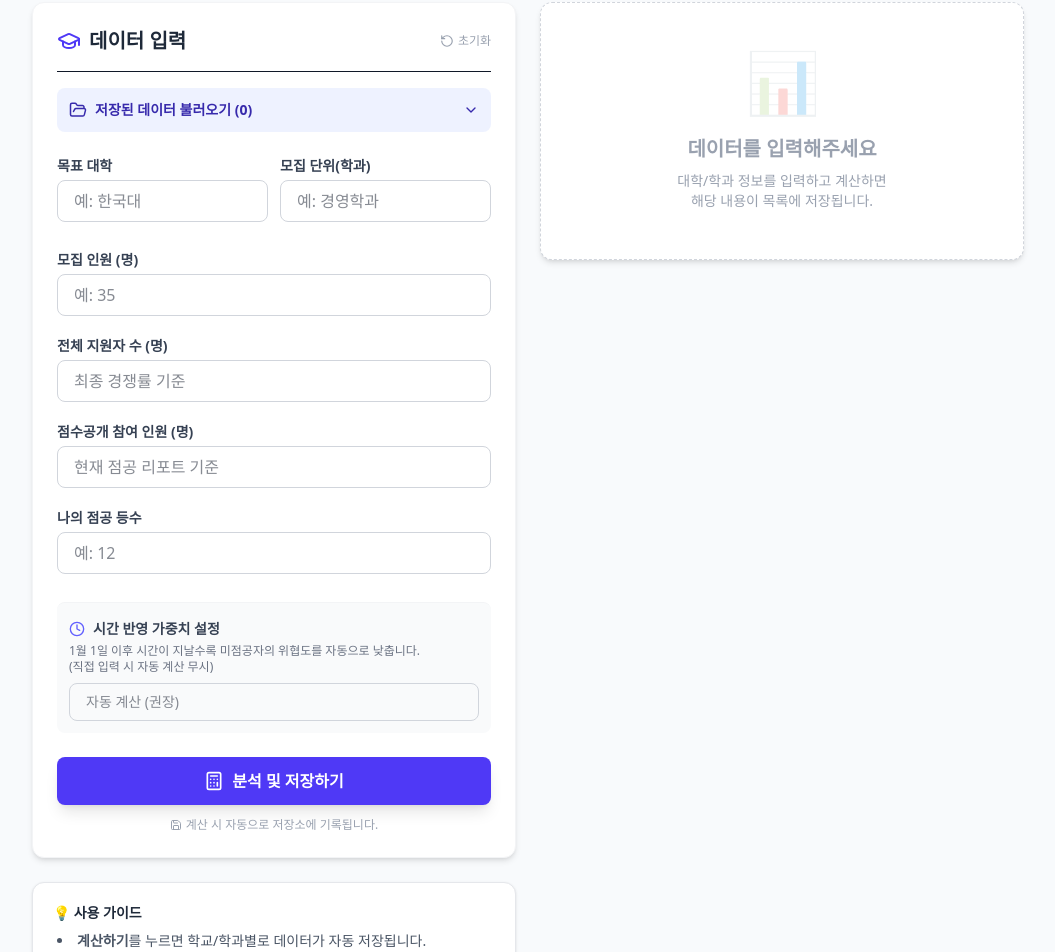
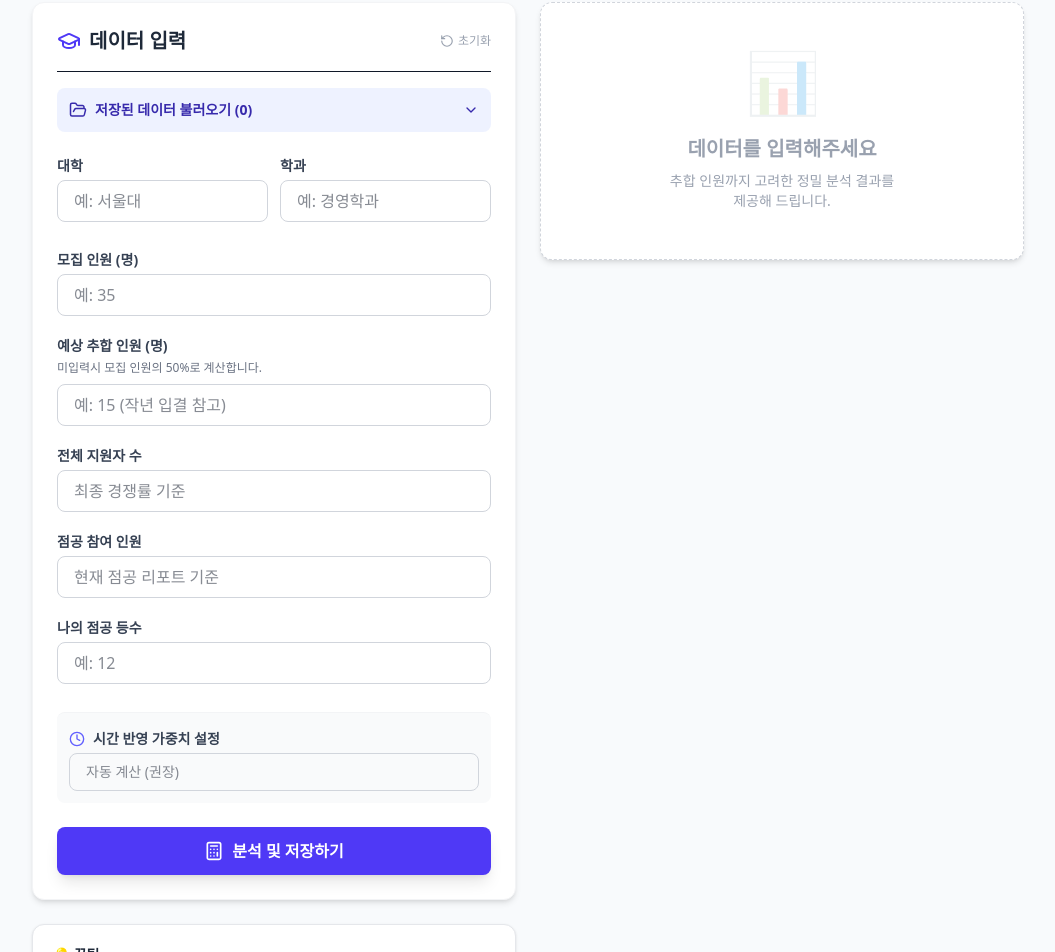
Before and after one commit to FEARNOT502/jeomgong-calculator, a React (Vite) app: page / in a window 1280 px wide. Shown: the part 158-1110 px from the top of the page, without its empty margins (112-1167 px from the left). Built offline with nearby package versions, Linux system fonts and the light colour scheme.

Commit message:
추가합격 업데이트

```diff
--- a/src/App.jsx
+++ b/src/App.jsx
@@ -2,12 +2,11 @@ import React, { useState, useEffect } from 'react';
 import { Calculator, AlertCircle, CheckCircle2, TrendingUp, Users, AlertTriangle, GraduationCap, Clock, Save, RotateCcw, Calendar, FolderOpen, Trash2, ChevronDown } from 'lucide-react';
 
 // ==========================================
-// 1. 핵심 알고리즘 (날짜 연동 로직 유지)
+// 1. 핵심 알고리즘 (추합 인원, 예비번호 로직)
 // ==========================================
 const calculatePrediction = (inputs) => {
-  const { quota, realApplicants, revealedCount, myRank, weight } = inputs;
+  const { quota, realApplicants, revealedCount, myRank, weight, additionalPasses } = inputs;
 
-  // 유효성 검사
   if (revealedCount > realApplicants) throw new Error("점공 인원이 전체 지원자보다 많을 수 없습니다.");
   if (myRank > revealedCount) throw new Error("나의 등수가 점공 인원보다 클 수 없습니다.");
   if (quota <= 0) throw new Error("모집 인원은 0보다 커야 합니다.");
@@ -35,14 +34,30 @@ const calculatePrediction = (inputs) => {
   const realisticRank = myRank + (unrevealedCount * rankRatio * appliedWeight);
   const pessimisticRank = myRank * (realApplicants / revealedCount);
 
-  const ratio = realisticRank / quota;
+  // --- [Modified] 추합 인원 반영 합격 확률 판정 ---
+  // 사용자 입력 추합 인원이 없으면 기본적으로 모집인원의 50% 가정
+  const userAdditionalPasses = (additionalPasses !== '' && additionalPasses !== null)
+    ? parseFloat(additionalPasses)
+    : Math.round(quota * 0.5);
+
+  const maxRank = quota + userAdditionalPasses; // 모집인원 + 추합인원 = 최종 등수 컷
+
+  // 예비 번호 계산 (예상 등수 - 모집 인원)
+  // 음수면 최초합, 양수면 예비 번호
+  const waitingNum = Math.ceil(realisticRank) - quota;
+
   let probability = { label: "분석 불가", color: "text-gray-500", bgColor: "bg-gray-100", score: 0 };
 
-  if (ratio <= 0.8) probability = { label: "최초합 확실 (Very Safe)", color: "text-blue-700", bgColor: "bg-blue-50", score: 95 };
-  else if (ratio <= 1.0) probability = { label: "최초합 적정 (Safe)", color: "text-green-700", bgColor: "bg-green-50", score: 80 };
-  else if (ratio <= 1.3) probability = { label: "추합 유력 (Probable)", color: "text-yellow-700", bgColor: "bg-yellow-50", score: 60 };
-  else if (ratio <= 1.6) probability = { label: "추합 가능 (Risky)", color: "text-orange-700", bgColor: "bg-orange-50", score: 40 };
-  else probability = { label: "불합격 유력 (Danger)", color: "text-red-700", bgColor: "bg-red-50", score: 10 };
+  // 모집인원 안쪽이면 최초합
+  if (waitingNum <= 0) {
+    if (realisticRank <= quota * 0.8) probability = { label: "최초합 확실 (Very Safe)", color: "text-blue-700", bgColor: "bg-blue-50", score: 95 };
+    else probability = { label: "최초합 적정 (Safe)", color: "text-green-700", bgColor: "bg-green-50", score: 85 };
+  } else {
+    // 예비 번호를 받았을 때
+    if (realisticRank <= maxRank * 0.8) probability = { label: "추합 유력 (Probable)", color: "text-yellow-700", bgColor: "bg-yellow-50", score: 65 };
+    else if (realisticRank <= maxRank) probability = { label: "추합권 (Risky)", color: "text-orange-700", bgColor: "bg-orange-50", score: 45 };
+    else probability = { label: "불합격 유력 (Danger)", color: "text-red-700", bgColor: "bg-red-50", score: 15 };
+  }
 
   return {
     ranks: {
@@ -50,20 +65,20 @@ const calculatePrediction = (inputs) => {
       realistic: Math.floor(realisticRank),
       pessimistic: Math.floor(pessimisticRank)
     },
+    waitingNum: waitingNum > 0 ? `예비 ${waitingNum}번` : `최초합 예상`,
     probability,
     metrics: {
       competitionRate: competitionRate.toFixed(2),
-      baseWeight: baseWeight.toFixed(2),
       appliedWeight: appliedWeight.toFixed(2),
-      timeDecayPercent: (timeDecayFactor * 100).toFixed(0),
-      daysPassed: daysPassed,
-      revealedRatio: ((revealedCount / realApplicants) * 100).toFixed(1)
+      revealedRatio: ((revealedCount / realApplicants) * 100).toFixed(1),
+      additionalPasses: userAdditionalPasses,
+      maxRank: Math.floor(maxRank)
     }
   };
 };
 
 // ==========================================
-// 2. 입력 컴포넌트
+// 2. 입력 컴포넌트 (추합 인원 입력으로 변경)
 // ==========================================
 const InputField = ({ label, name, value, onChange, placeholder, subtext, type = "number", step, min, max }) => (
   <div className="mb-4">
@@ -126,7 +141,7 @@ const InputForm = ({ inputs, setInputs, onCalculate, onReset, savedList, onLoad,
         </button>
       </div>
 
-      {/* 저장된 데이터 불러오기 영역 */}
+      {/* 저장된 데이터 불러오기 */}
       <div className="mb-6 bg-indigo-50 rounded-lg p-3 relative">
         <button
           onClick={() => setIsLoadOpen(!isLoadOpen)}
@@ -141,7 +156,7 @@ const InputForm = ({ inputs, setInputs, onCalculate, onReset, savedList, onLoad,
         {isLoadOpen && (
           <div className="mt-3 space-y-2 max-h-40 overflow-y-auto custom-scrollbar">
             {savedList.length === 0 ? (
-              <p className="text-xs text-center text-gray-500 py-2">저장된 내역이 없습니다.<br/>계산을 실행하면 자동으로 저장됩니다.</p>
+              <p className="text-xs text-center text-gray-500 py-2">저장된 내역이 없습니다.</p>
             ) : (
               savedList.map((item, idx) => (
                 <div key={idx} className="flex items-center justify-between bg-white p-2 rounded border border-indigo-100 shadow-sm hover:border-indigo-300 transition-colors">
@@ -157,7 +172,7 @@ const InputForm = ({ inputs, setInputs, onCalculate, onReset, savedList, onLoad,
                       {item.university || "대학 미입력"} <span className="text-indigo-600">{item.department || "학과 미입력"}</span>
                     </div>
                     <div className="text-xs text-gray-400 mt-0.5">
-                      {item.lastUpdated} | {item.quota}명 모집 / {item.myRank}등
+                      {item.lastUpdated} | {item.quota}명 / {item.myRank}등
                     </div>
                   </button>
                   <button
@@ -166,7 +181,6 @@ const InputForm = ({ inputs, setInputs, onCalculate, onReset, savedList, onLoad,
                       onDelete(idx);
                     }}
                     className="p-1.5 text-gray-400 hover:text-red-500 hover:bg-red-50 rounded transition-colors"
-                    title="삭제"
                   >
                     <Trash2 size={14} />
                   </button>
@@ -179,99 +193,49 @@ const InputForm = ({ inputs, setInputs, onCalculate, onReset, savedList, onLoad,
 
       <div className="grid grid-cols-1 gap-y-1">
         <div className="grid grid-cols-2 gap-3 mb-2">
-          <InputField
-            label="목표 대학"
-            name="university"
-            type="text"
-            value={inputs.university}
-            onChange={handleChange}
-            placeholder="예: 한국대"
-          />
-          <InputField
-            label="모집 단위(학과)"
-            name="department"
-            type="text"
-            value={inputs.department}
-            onChange={handleChange}
-            placeholder="예: 경영학과"
-          />
+          <InputField label="대학" name="university" type="text" value={inputs.university} onChange={handleChange} placeholder="예: 서울대" />
+          <InputField label="학과" name="department" type="text" value={inputs.department} onChange={handleChange} placeholder="예: 경영학과" />
         </div>
 
+        <InputField label="모집 인원 (명)" name="quota" value={inputs.quota} onChange={handleChange} placeholder="예: 35" />
+
+        {/* [Modified] 추합 인원 입력 필드 */}
         <InputField
-          label="모집 인원 (명)"
-          name="quota"
-          value={inputs.quota}
+          label="예상 추합 인원 (명)"
+          name="additionalPasses"
+          value={inputs.additionalPasses}
           onChange={handleChange}
-          placeholder="예: 35"
+          placeholder="예: 15 (작년 입결 참고)"
+          subtext="미입력시 모집 인원의 50%로 계산합니다."
         />
-        <InputField
-          label="전체 지원자 수 (명)"
-          name="realApplicants"
-          value={inputs.realApplicants}
-          onChange={handleChange}
-          placeholder="최종 경쟁률 기준"
-        />
-        <InputField
-          label="점수공개 참여 인원 (명)"
-          name="revealedCount"
-          value={inputs.revealedCount}
-          onChange={handleChange}
-          placeholder="현재 점공 리포트 기준"
-        />
-        <InputField
-          label="나의 점공 등수"
-          name="myRank"
-          value={inputs.myRank}
-          onChange={handleChange}
-          placeholder="예: 12"
-        />
+
+        <InputField label="전체 지원자 수" name="realApplicants" value={inputs.realApplicants} onChange={handleChange} placeholder="최종 경쟁률 기준" />
+        <InputField label="점공 참여 인원" name="revealedCount" value={inputs.revealedCount} onChange={handleChange} placeholder="현재 점공 리포트 기준" />
+        <InputField label="나의 점공 등수" name="myRank" value={inputs.myRank} onChange={handleChange} placeholder="예: 12" />
 
         <div className="mt-2 pt-4 border-t border-gray-100 bg-gray-50 p-3 rounded-lg">
           <label className="block text-gray-700 text-sm font-bold mb-1 flex items-center gap-2">
             <Clock size={16} className="text-indigo-500"/> 시간 반영 가중치 설정
           </label>
-          <p className="text-xs text-gray-500 mb-2">
-            1월 1일 이후 시간이 지날수록 미점공자의 위협도를 자동으로 낮춥니다.<br/>
-            (직접 입력 시 자동 계산 무시)
-          </p>
-          <input
-            type="number"
-            name="weight"
-            value={inputs.weight}
-            onChange={handleChange}
-            step="0.1"
-            min="0.1"
-            max="1.0"
-            className="w-full px-4 py-2 border border-gray-300 rounded-lg focus:ring-2 focus:ring-indigo-500 focus:border-indigo-500 text-sm"
-            placeholder="자동 계산 (권장)"
-          />
+          <input type="number" name="weight" value={inputs.weight} onChange={handleChange} step="0.1" min="0.1" max="1.0" className="w-full px-4 py-2 border border-gray-300 rounded-lg text-sm" placeholder="자동 계산 (권장)" />
         </div>
       </div>
 
       {error && (
         <div className="mt-4 p-3 bg-red-50 text-red-700 rounded-lg text-sm flex items-center gap-2">
-          <AlertCircle size={16} />
-          {error}
+          <AlertCircle size={16} /> {error}
         </div>
       )}
 
-      <button
-        onClick={handleSubmit}
-        className="mt-6 w-full bg-indigo-600 hover:bg-indigo-700 text-white font-bold py-3 px-4 rounded-lg transition-all duration-200 transform hover:scale-[1.02] shadow-lg flex justify-center items-center gap-2"
-      >
-        <Calculator size={20} />
-        분석 및 저장하기
+      <button onClick={handleSubmit} className="mt-6 w-full bg-indigo-600 hover:bg-indigo-700 text-white font-bold py-3 px-4 rounded-lg transition-all duration-200 shadow-lg flex justify-center items-center gap-2">
+        <Calculator size={20} /> 분석 및 저장하기
       </button>
-
-      <div className="mt-3 flex justify-center text-xs text-gray-400 items-center gap-1">
-        <Save size={12} /> 계산 시 자동으로 저장소에 기록됩니다.
-      </div>
     </div>
   );
 };
 
 // ==========================================
-// 3. 결과 시각화 컴포넌트
+// 3. 결과 시각화 컴포넌트 (공유 기능 제거)
 // ==========================================
 const ResultView = ({ result, inputs }) => {
   if (!result) return (
@@ -279,16 +243,17 @@ const ResultView = ({ result, inputs }) => {
       <div className="text-6xl mb-6 opacity-20">📊</div>
       <h3 className="text-xl font-bold text-gray-400">데이터를 입력해주세요</h3>
       <p className="text-gray-400 mt-2 text-sm">
-        대학/학과 정보를 입력하고 계산하면<br/>해당 내용이 목록에 저장됩니다.
+        추합 인원까지 고려한 정밀 분석 결과를<br/>제공해 드립니다.
       </p>
     </div>
   );
 
-  const { ranks, probability, metrics } = result;
+  const { ranks, probability, metrics, waitingNum } = result;
   const today = new Date().toLocaleDateString();
 
   return (
     <div className="bg-white p-6 rounded-xl shadow-md border border-indigo-50 h-full flex flex-col">
+      {/* Header with No Share Button */}
       <div className="flex items-center justify-between mb-4 border-b pb-4">
         <div className="flex items-center gap-2">
           <TrendingUp className="text-indigo-600" size={24} />
@@ -299,7 +264,6 @@ const ResultView = ({ result, inputs }) => {
         </div>
       </div>
 
-      {/* 학교 정보 표시 */}
       {(inputs.university || inputs.department) && (
         <div className="mb-4 text-center">
           <h3 className="text-lg font-bold text-gray-800">
@@ -308,23 +272,20 @@ const ResultView = ({ result, inputs }) => {
         </div>
       )}
 
-      {/* 메인 결과 카드 */}
       <div className={`p-6 rounded-2xl text-center mb-6 border-2 ${probability.bgColor} ${probability.color.replace('text', 'border').replace('700', '200')}`}>
         <p className="text-sm text-gray-600 font-semibold mb-2">최종 예상 등수 (Realistic)</p>
         <div className="text-6xl font-extrabold text-indigo-900 mb-2 tracking-tighter">
           {ranks.realistic}
           <span className="text-2xl font-normal text-gray-400 ml-1">등</span>
         </div>
-        <div className={`text-lg font-bold inline-flex items-center gap-1 ${probability.color}`}>
-          {probability.score >= 80 ? <CheckCircle2 size={18}/> : <AlertTriangle size={18}/>}
-          {probability.label}
+        <div className={`text-xl font-bold inline-flex items-center gap-2 ${probability.color} bg-white px-4 py-1 rounded-full shadow-sm`}>
+          {waitingNum}
         </div>
-        <p className="text-xs text-gray-500 mt-3 bg-white/50 inline-block px-3 py-1 rounded-full">
-           모집인원 {inputs.quota}명 기준 (충원율 포함 고려)
+        <p className="text-xs text-gray-500 mt-3 font-medium">
+           {probability.label}
         </p>
       </div>
 
-      {/* 상세 지표 테이블 */}
       <div className="space-y-6 flex-grow">
         <div>
           <h3 className="font-semibold text-gray-700 text-sm mb-3 flex items-center gap-1">
@@ -354,26 +315,18 @@ const ResultView = ({ result, inputs }) => {
               <span className="font-mono font-bold">{metrics.competitionRate} : 1</span>
             </li>
             <li className="flex justify-between items-center">
-              <span>점공 참여율</span>
-              <span className="font-mono font-bold">{metrics.revealedRatio}%</span>
-            </li>
-            <li className="flex justify-between items-center border-t border-gray-200 pt-2 mt-2">
-              <span className="flex items-center gap-1"><Calendar size={12}/> 점공 경과일 (1/1~)</span>
-              <span className="font-mono font-bold text-indigo-600">D+{metrics.daysPassed}</span>
+              <span>적용된 추합 인원</span>
+              <span className="font-mono font-bold text-indigo-600">+{metrics.additionalPasses}명</span>
             </li>
             <li className="flex justify-between items-center">
-              <span>시간 보정 감소율</span>
-              <span className="font-mono font-bold text-blue-600">-{metrics.timeDecayPercent}%</span>
+              <span>예상 합격 최종등수(Cut)</span>
+              <span className="font-mono font-bold text-blue-600">{metrics.maxRank}등</span>
             </li>
             <li className="flex justify-between items-center bg-white p-2 rounded border border-indigo-100 mt-1">
               <span className="font-bold text-indigo-900">최종 적용 가중치(w)</span>
               <span className="font-mono font-bold text-indigo-900">{metrics.appliedWeight}</span>
             </li>
           </ul>
-        </div>
-
-        <div className="text-xs text-gray-400 mt-2 leading-relaxed text-center">
-           * 1월 1일 이후 시간이 지날수록 실제 지원자 중 미점공자의 비율이 낮아진다고 가정하여 가중치를 소폭 하향 조정합니다.
         </div>
       </div>
     </div>
@@ -385,23 +338,14 @@ const ResultView = ({ result, inputs }) => {
 // ==========================================
 function App() {
   const initialInputs = {
-    university: '',
-    department: '',
-    quota: '',
-    realApplicants: '',
-    revealedCount: '',
-    myRank: '',
-    weight: ''
+    university: '', department: '', quota: '', realApplicants: '', revealedCount: '', myRank: '', weight: '', additionalPasses: ''
   };
 
-  // 현재 입력 중인 데이터 State
   const [inputs, setInputs] = useState(() => {
-    // 1. 마지막 작업 세션이 있다면 불러오기 (임시 저장용)
     const lastSession = localStorage.getItem('jeomgong_current_session');
     return lastSession ? JSON.parse(lastSession) : initialInputs;
   });
 
-  // 저장된 리스트 State
   const [savedList, setSavedList] = useState(() => {
     const saved = localStorage.getItem('jeomgong_list');
     return saved ? JSON.parse(saved) : [];
@@ -409,51 +353,39 @@ function App() {
 
   const [result, setResult] = useState(null);
 
-  // inputs 변경 시 '현재 세션'에만 임시 저장 (새로고침 대비)
-  useEffect(() => {
-    localStorage.setItem('jeomgong_current_session', JSON.stringify(inputs));
-  }, [inputs]);
-
-  // savedList 변경 시 영구 저장소 업데이트
-  useEffect(() => {
-    localStorage.setItem('jeomgong_list', JSON.stringify(savedList));
-  }, [savedList]);
+  useEffect(() => { localStorage.setItem('jeomgong_current_session', JSON.stringify(inputs)); }, [inputs]);
+  useEffect(() => { localStorage.setItem('jeomgong_list', JSON.stringify(savedList)); }, [savedList]);
 
   const handleCalculate = () => {
-    // 1. 계산 실행
+    // 입력값을 계산 함수로 전달
     const calcInputs = {
       ...inputs,
       quota: parseFloat(inputs.quota),
       realApplicants: parseFloat(inputs.realApplicants),
       revealedCount: parseFloat(inputs.revealedCount),
       myRank: parseFloat(inputs.myRank),
+      // 추합인원(additionalPasses)는 calculatePrediction 내부에서 처리됨 (입력 안하면 자동 계산)
     };
     const calcResult = calculatePrediction(calcInputs);
     setResult(calcResult);
 
-    // 2. 저장소 업데이트 (대학/학과가 입력된 경우에만)
+    // 대학/학과 입력 시 저장 목록 업데이트
     if (inputs.university && inputs.department) {
       const now = new Date();
       const timestamp = `${now.getMonth() + 1}/${now.getDate()} ${now.getHours()}:${now.getMinutes() < 10 ? '0' + now.getMinutes() : now.getMinutes()}`;
 
-      const newItem = {
-        ...inputs,
-        lastUpdated: timestamp
-      };
+      const newItem = { ...inputs, lastUpdated: timestamp };
 
       setSavedList(prevList => {
-        // 동일한 학교/학과가 있는지 찾기
         const existingIndex = prevList.findIndex(
           item => item.university === inputs.university && item.department === inputs.department
         );
 
         if (existingIndex >= 0) {
-          // 있으면 업데이트 (덮어쓰기)
           const newList = [...prevList];
           newList[existingIndex] = newItem;
           return newList;
         } else {
-          // 없으면 새로 추가 (배열 맨 앞에 추가)
           return [newItem, ...prevList];
         }
       });
@@ -461,27 +393,18 @@ function App() {
   };
 
   const handleLoad = (item) => {
-    // 선택한 데이터 불러오기 (lastUpdated 필드 등은 제외하고 입력값만)
-    setInputs({
-      university: item.university,
-      department: item.department,
-      quota: item.quota,
-      realApplicants: item.realApplicants,
-      revealedCount: item.revealedCount,
-      myRank: item.myRank,
-      weight: item.weight
-    });
-    setResult(null); // 입력값이 바뀌었으므로 결과창 초기화
+    setInputs({ ...item });
+    setResult(null);
   };
 
   const handleDelete = (index) => {
-    if (window.confirm('선택한 저장 데이터를 삭제하시겠습니까?')) {
+    if (window.confirm('삭제하시겠습니까?')) {
       setSavedList(prev => prev.filter((_, i) => i !== index));
     }
   };
 
   const handleReset = () => {
-    if (window.confirm('현재 입력된 내용을 모두 지우시겠습니까?')) {
+    if (window.confirm('모두 지우시겠습니까?')) {
       setInputs(initialInputs);
       setResult(null);
       localStorage.removeItem('jeomgong_current_session');
@@ -496,44 +419,29 @@ function App() {
             🎓 점수공개 계산기
           </h1>
           <p className="text-indigo-200 text-sm mt-2 font-light">
-            AI 기반 점수공개 예측 서비스 (자동저장/날짜연동/다중저장)
+            AI 기반 점수공개 예측 서비스
           </p>
         </div>
       </header>
 
       <main className="max-w-5xl mx-auto px-4 py-8">
         <div className="grid grid-cols-1 md:grid-cols-2 gap-6 items-start">
-          {/* 입력 폼 */}
           <div className="w-full">
             <InputForm
-              inputs={inputs}
-              setInputs={setInputs}
-              onCalculate={handleCalculate}
-              onReset={handleReset}
-              savedList={savedList}
-              onLoad={handleLoad}
-              onDelete={handleDelete}
+              inputs={inputs} setInputs={setInputs} onCalculate={handleCalculate} onReset={handleReset}
+              savedList={savedList} onLoad={handleLoad} onDelete={handleDelete}
             />
-
             <div className="mt-6 bg-white p-5 rounded-xl shadow-sm border border-gray-200 text-sm text-gray-600">
-              <h3 className="font-bold text-gray-800 mb-2 flex items-center gap-2">
-                💡 사용 가이드
-              </h3>
+              <h3 className="font-bold text-gray-800 mb-2 flex items-center gap-2">💡 꿀팁</h3>
               <ul className="list-disc list-inside space-y-1 ml-1 text-xs sm:text-sm">
-                <li><strong>계산하기</strong>를 누르면 학교/학과별로 데이터가 자동 저장됩니다.</li>
-                <li>같은 학교/학과의 데이터를 다시 계산하면 기존 내역이 업데이트됩니다.</li>
-                <li><strong>불러오기</strong> 메뉴에서 저장해둔 데이터를 쉽게 가져올 수 있습니다.</li>
-                <li>1월 1일 이후 경과일에 따라 예측 가중치가 자동 보정됩니다.</li>
+                <li><strong>예상 추합 인원</strong>을 입력하면 합격 커트라인을 더 정확히 계산합니다. (미입력시 모집인원의 절반으로 계산)</li>
+                <li>'예상 등수'가 모집인원보다 크면 <strong>예비 번호</strong>를 보여줍니다.</li>
+                <li>'계산하기'를 누르면 입력한 내용이 자동으로 저장됩니다.</li>
               </ul>
             </div>
           </div>
-
-          {/* 결과 출력 */}
           <div className="w-full md:min-h-[600px]">
-             <ResultView
-               result={result}
-               inputs={inputs}
-             />
+             <ResultView result={result} inputs={inputs} />
           </div>
         </div>
       </main>
```
